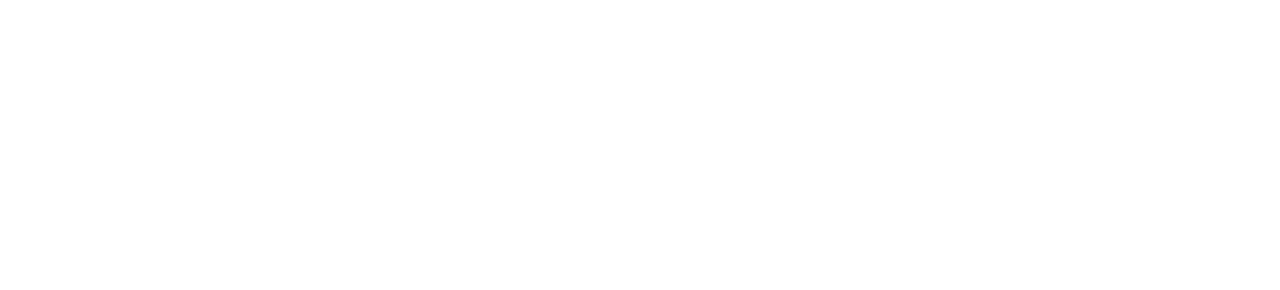
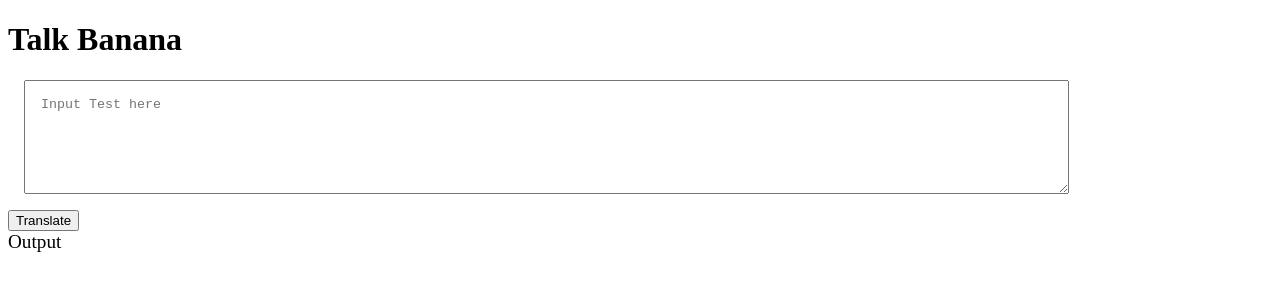
Before and after one commit to abhishek-shukla21/MinionApp, a plain HTML site: page index.html in a window 1280 px wide. Drawn offline with Linux system fonts and the light colour scheme.

Commit message:
Update index.html

```diff
--- a/index.html
+++ b/index.html
@@ -5,8 +5,30 @@
     <meta http-equiv="X-UA-Compatible" content="IE=edge">
     <meta name="viewport" content="width=device-width, initial-scale=1.0">
     <title>Minion App</title>
+    <style>
+        textarea {
+            width: 80%;
+            height: 10vh;
+            display: block;
+            margin: 1rem;
+            padding: 1rem;
+        }
+        #output {
+            border: 1px sold black;
+            height: 10vh;
+            width: 80%;
+            margin: 1rem;
+            padding: 1rem;
+        }
+    </style>
 </head>
 <body>
+    <h1>Talk Banana</h1>
+    <textarea id="txt-input" placeholder="Input Test here"></textarea>
+    <button id="btn-translate">Translate</button>
+    <div style="font-size: larger;">Output</div>
+    <div id="output"></div>
+    <script src="app.js" type="text/javascript"></script>
 
 
 </body>
```
